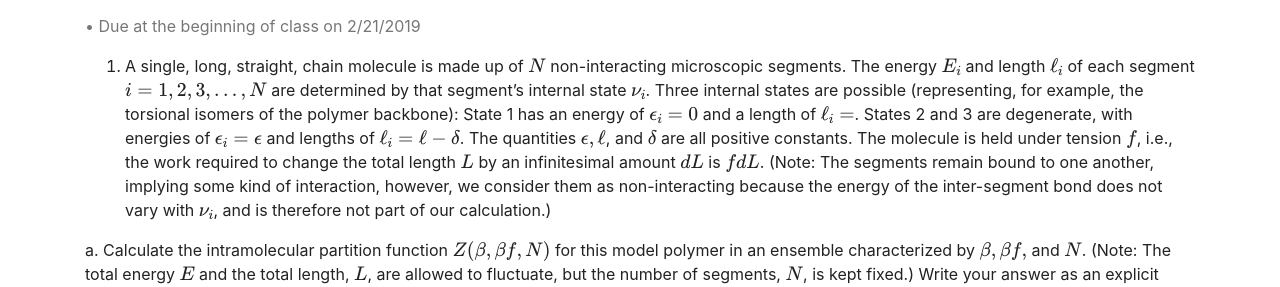
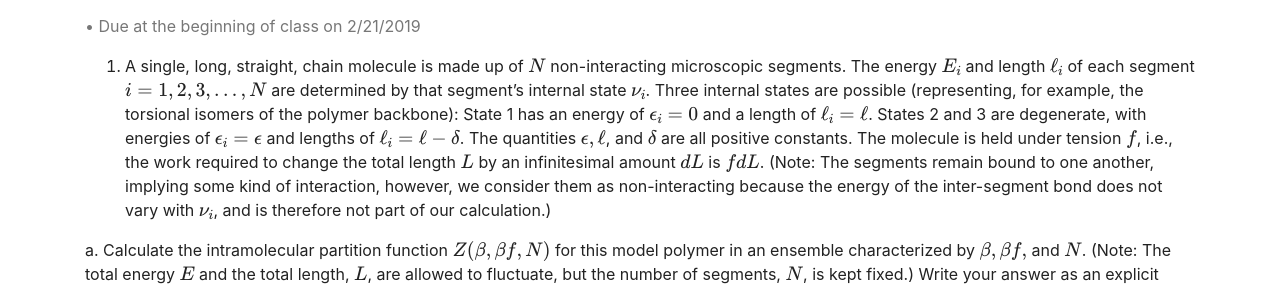
Before and after one commit to jmhays/biop-web, a Jekyll site: the page built from problem_sets/ps2.md, in a window 1280 px wide. Shown: the part 147-434 px from the top of the page. Built offline with Jekyll 4.4.1, drawn with Linux system fonts in a browser that asks for light colours; some web fonts are replaced; formulas are drawn with MathJax 3.

Commit message:
Fix typo

```diff
--- a/problem_sets/ps2.md
+++ b/problem_sets/ps2.md
@@ -4,7 +4,7 @@
   author: Due at the beginning of class on 2/21/2019
 ---
 
-1. A single, long, straight, chain molecule is made up of $$N$$ non-interacting microscopic segments. The energy $$E_i$$ and length $$\ell_i$$ of each segment $$i = 1, 2, 3, ... , N$$ are determined by that segment's internal state $$\nu_i$$. Three internal states are possible (representing, for example, the torsional isomers of the polymer backbone): State 1 has an energy of $$\epsilon_i=0$$ and a length of $$\ell_i = $$. States 2 and 3 are degenerate, with energies of $$\epsilon_i = \epsilon$$ and lengths of $$\ell_i = \ell - \delta$$. The quantities $$\epsilon, \ell$$, and $$\delta$$ are all positive constants. The molecule is held under tension $$f$$, i.e., the work required to change the total length $$L$$ by an infinitesimal amount $$dL$$ is $$fdL$$. (Note: The segments remain bound to one another, implying some kind of interaction, however, we consider them as non-interacting because the energy of the inter-segment bond does not vary with $$\nu_i$$, and is therefore not part of our calculation.)
+1. A single, long, straight, chain molecule is made up of $$N$$ non-interacting microscopic segments. The energy $$E_i$$ and length $$\ell_i$$ of each segment $$i = 1, 2, 3, ... , N$$ are determined by that segment's internal state $$\nu_i$$. Three internal states are possible (representing, for example, the torsional isomers of the polymer backbone): State 1 has an energy of $$\epsilon_i=0$$ and a length of $$\ell_i = \ell$$. States 2 and 3 are degenerate, with energies of $$\epsilon_i = \epsilon$$ and lengths of $$\ell_i = \ell - \delta$$. The quantities $$\epsilon, \ell$$, and $$\delta$$ are all positive constants. The molecule is held under tension $$f$$, i.e., the work required to change the total length $$L$$ by an infinitesimal amount $$dL$$ is $$fdL$$. (Note: The segments remain bound to one another, implying some kind of interaction, however, we consider them as non-interacting because the energy of the inter-segment bond does not vary with $$\nu_i$$, and is therefore not part of our calculation.)
 
 a. Calculate the intramolecular partition function $$Z(\beta, \beta f, N )$$ for this model polymer in an ensemble characterized by $$\beta, \beta f,$$ and $$N$$. (Note: The total energy $$E$$ and the total length, $$L$$, are allowed to fluctuate, but the number of segments, $$N$$, is kept fixed.) Write your answer as an explicit function of $$\beta, f, N,$$ and model parameters ,$$\epsilon, \ell$$ and $$\delta$$.
 
```
